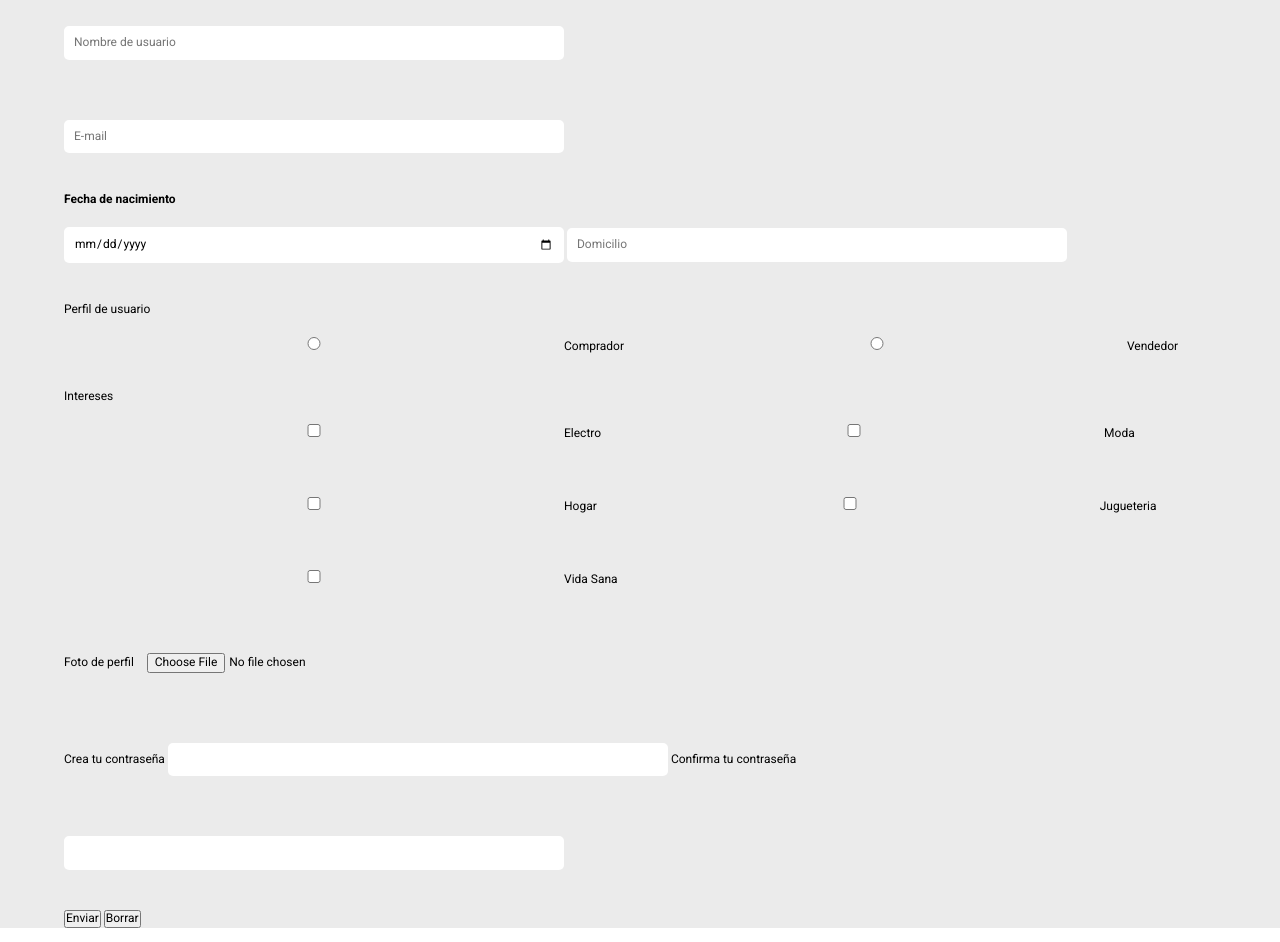
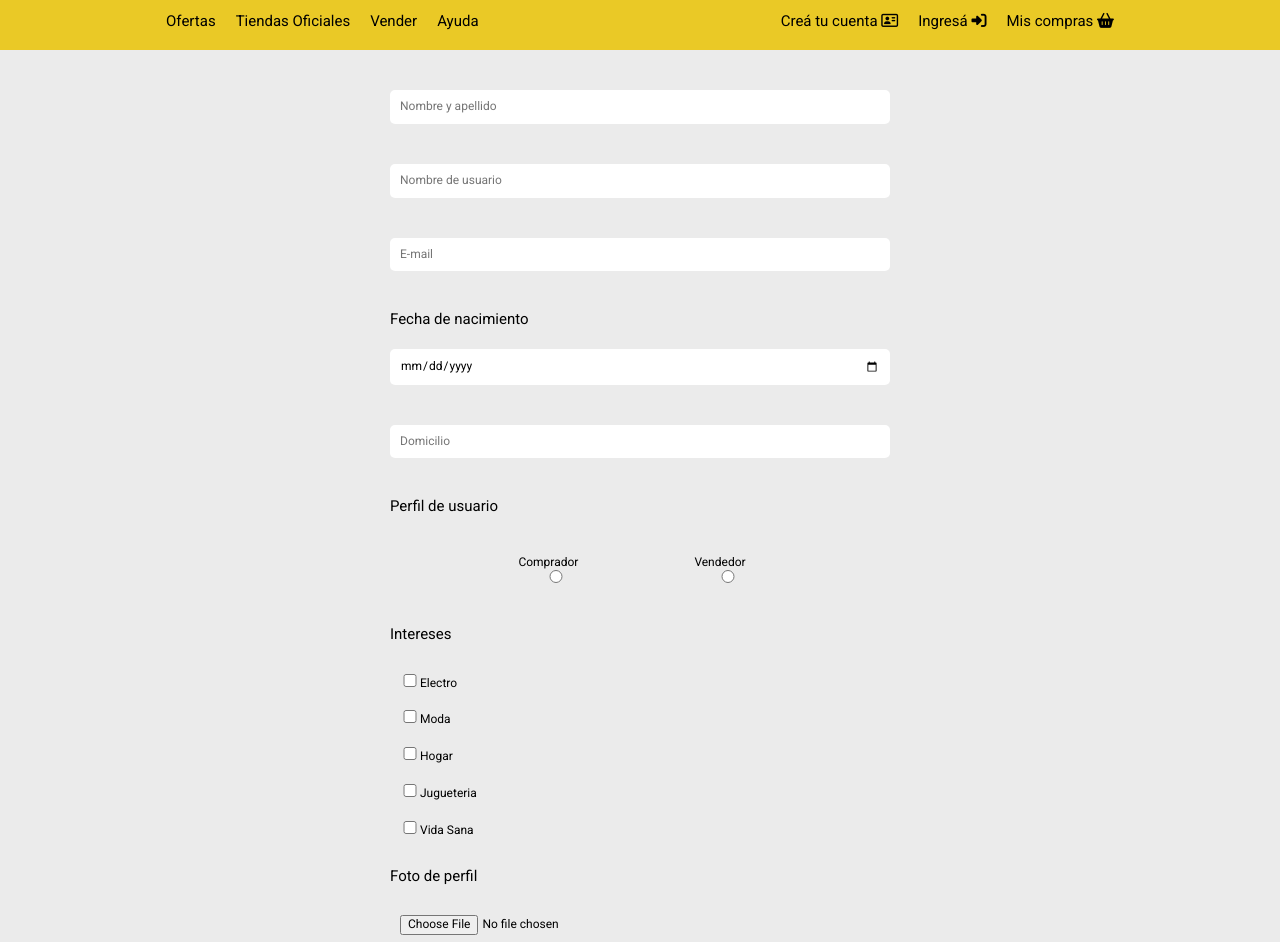
Before and after one commit to garciamarcoss/mercadoliebre, a website: page views/register.html in a window 1280 px wide. Shown: the part 88-1030 px from the top of the page. Drawn offline with Linux system fonts and the light colour scheme.

Commit message:
register definitivo

```diff
--- a/views/register.html
+++ b/views/register.html
@@ -1,5 +1,6 @@
 <!DOCTYPE html>
 <html lang="en">
+
 <head>
     <meta charset="UTF-8">
     <meta http-equiv="X-UA-Compatible" content="IE=edge">
@@ -10,43 +11,126 @@
     <link href="https://fonts.googleapis.com/css2?family=Roboto:wght@300;400;700&display=swap" rel="stylesheet">
     <script src="https://kit.fontawesome.com/6909961604.js" crossorigin="anonymous"></script>
 </head>
+
 <body>
-    <main>
+    <header>
+        <div class="top">
+            <div class="logo">
+                <a href="/"><img src="/images/logo-mercado-liebre.svg" alt="Mercado Liebre"></a>
+            </div>
+            <div class="container-buscar">
+                    <input type="search" id="search" placeholder="Buscar productos, marcas y más..."/>
+                    <i class="fas fa-search"></i>
+            </div>
+
+            <h2 class="texto">
+                <i class="fas fa-hand-holding-usd"></i>
+                Comprá en cuotas y sin tarjeta de crédito
+            </h2>
+        </div>
+        <a class="hamburguer-buttom" href="#">
+            <i class="fas fa-bars"></i>
+        </a>
+        <div class="bottom">
+            <ul class="left">
+                <li><a href="#">Ofertas</a></li>
+                <li><a href="#">Tiendas Oficiales</a></li>
+                <li><a href="#">Vender</a></li>
+                <li><a href="#">Ayuda</a></li>
+            </ul>
+            <ul class="right">
+                <li>
+                    <a href="register">
+                        Creá tu cuenta
+                        <i class="far fa-address-card"></i>
+                    </a>
+                </li>
+                <li>
+                    <a href="login">
+                        Ingresá
+                        <i class="fas fa-sign-in-alt"></i>
+                    </a>
+                </li>
+                <li>
+                    <a href="#">
+                        Mis compras
+                        <i class="fas fa-shopping-basket"></i>
+                    </a>
+                </li>
+            </ul>
+        </div>
+    </header>
+    <main class="login">
         <div class="container-form">
             <form action="/registro" method="#">
-                <div class="form-area name">
-                    <input type="text" name="nombre" id="nombre" placeholder="Nombre y apellido" minlength="6" required><br>
-                    <input type="text" name="usuario" id="usuario" placeholder="Nombre de usuario" minlength="6" required><br>
-                    <input type="email" name="email" id="apellido" placeholder="E-mail" required></div>
-                <div class="form-area demograficos">
-                    <h4 class="tittle-form"><label for="date">Fecha de nacimiento</label></h4>
-                    <input type="date" name="date" id="date" required>
-                    <input type="text" name="address" id="address" placeholder="Domicilio">
+
+                <div class="container-data">
+                    <input class="block" type="text" name="nombre" id="nombre" placeholder="Nombre y apellido" minlength="6" required>
+                    <input class="block" type="text" name="usuario" id="usuario" placeholder="Nombre de usuario" minlength="6" required>
+                    <input class="block" type="email" name="email" id="apellido" placeholder="E-mail" required>
                 </div>
-                <div class="perfil-usuario">
-                    <label for="perfil" class="tittle-form">Perfil de usuario</label>
-                    <div class="contenedor-perfil">
-                        <input type="radio" name="perfil">Comprador
-                        <input type="radio" name="perfil">Vendedor</div>
+
+                <div class="container-data">
+                    <label class="block text-style" for="date">Fecha de nacimiento</label>
+                    <input class="block" type="date" name="date" id="date" required>
+                    <input class="block" type="text" name="address" id="address" placeholder="Domicilio">
                 </div>
-                <div class="contenedor-intereses">
-                    <div class="titulo-intereses"><label for="interes" name="interes">Intereses</label></div>
-                    <div class="listaIntereses">
-                        <label id=intereses><input type="checkbox" name="interes">Electro</label>
-                        <label id=intereses><input type="checkbox" name="interes">Moda</label>
-                        <label id=intereses><input type="checkbox" name="interes">Hogar</label>
-                        <label id=intereses><input type="checkbox" name="interes">Jugueteria</label>
-                        <label id=intereses><input type="checkbox" name="interes">Vida Sana</label>
+
+                <div class="container-profile-data">
+                    <label for="perfil" class="block text-style">Perfil de usuario</label>
+                    <div class="container-profile">
+                        <div class="option">
+                            <label for="buyer">Comprador</label>
+                            <input type="radio" name="profile" value="buyer">
+                        </div>
+                        <div class="option">
+                            <label for="seller">Vendedor</label>
+                            <input type="radio" name="profile" value="seller">
+                        </div>
                     </div>
                 </div>
-                <div class="fotoPerfil"><label for="fotoUser" name="fotoUser" id="titulo-foto">Foto de perfil</label>
-                    <input type="file" name="fotoUser" id="boton-foto-perfil"></div>
-                <div class="form-area contenedor-contraseña"><label for="password" name="password" id="password">Crea tu contraseña</label>
-                    <input type="password" name="password" id="pass" minlength="10">
-                    <label for="confirm-password" name="confirm-password" id="confirm-password">Confirma tu contraseña</label>
-                    <input type="password" name="confirm-password" id="confirmpass" required></div>
-                <div class="botonera-confirm"><button type="submit" id="send">Enviar</button>
-                    <button type="reset" id="delete">Borrar</button></div>
+
+                <div class="container-profile-data">
+                    <label class="block text-style" for="interes" name="interes">Intereses</label>
+                    <div class="option2">
+                        <label id=intereses>
+                            <input type="checkbox" name="interes">Electro
+                        </label>
+
+                        <label id=intereses>
+                            <input type="checkbox" name="interes">Moda
+                        </label>
+
+                        <label id=intereses>
+                            <input type="checkbox" name="interes">Hogar
+                        </label>
+
+                        <label id=intereses>
+                            <input type="checkbox" name="interes">Jugueteria
+                        </label>
+
+                        <label id=intereses>
+                            <input type="checkbox" name="interes">Vida Sana
+                        </label>
+                    </div>
+                </div>
+
+                <div class="container-data block foto-perfil">
+                    <label class="block text-style" for="fotoUser" name="fotoUser" id="titulo-foto">Foto de perfil</label>
+                    <input class="block" type="file" name="fotoUser" id="boton-foto-perfil">
+                </div>
+
+                <div class="container-data">
+                    <label class="block text-style" for="password" name="password" id="password">Crea tu contraseña
+                    </label>
+                    <input class="block" type="password" name="password" id="pass" minlength="10">
+
+                    <label class="block text-style" for="confirm-password" name="confirm-password" id="confirm-password">Confirma tu
+                        contraseña</label>
+                    <input class="block" type="password" name="confirm-password" id="confirmpass" required>
+                </div>
+
+                <button class="block buttom-send" type="submit" id="send">Enviar</button>
 
             </form>
         </div>
@@ -56,17 +140,20 @@
             <div class="footer-section">
                 <i class="fas fa-credit-card"></i>
                 <h4>Pagá con tarjeta o en efectivo</h4>
-                <p>Con MercadoLiebreCash tenés cuotas sin interés con tarjeta o efectivo en puntos de pago ¡Y siempre es seguro!</p>
+                <p>Con MercadoLiebreCash tenés cuotas sin interés con tarjeta o efectivo en puntos de pago ¡Y siempre es
+                    seguro!</p>
             </div>
             <div class="footer-section">
                 <i class="fas fa-gift"></i>
                 <h4>Envío gratis desde $2500</h4>
-                <p>Solo por estar registrado en Mercado Liebre tenés envíos gratis en miles de productos. Es un beneficio de Mercado Puntos.</p>
+                <p>Solo por estar registrado en Mercado Liebre tenés envíos gratis en miles de productos. Es un
+                    beneficio de Mercado Puntos.</p>
             </div>
             <div class="footer-section">
                 <i class="fas fa-user-shield"></i>
                 <h4>Seguridad, de principio a fin</h4>
-                <p>¿No te gusta? ¡Devolvelo! En Mercado Liebre, no hay nada que no puedas hacer, porque estás siempre protegid@.</p>
+                <p>¿No te gusta? ¡Devolvelo! En Mercado Liebre, no hay nada que no puedas hacer, porque estás siempre
+                    protegid@.</p>
             </div>
         </section>
         <div>
@@ -74,4 +161,5 @@
         </div>
     </footer>
 </body>
+
 </html>
```
